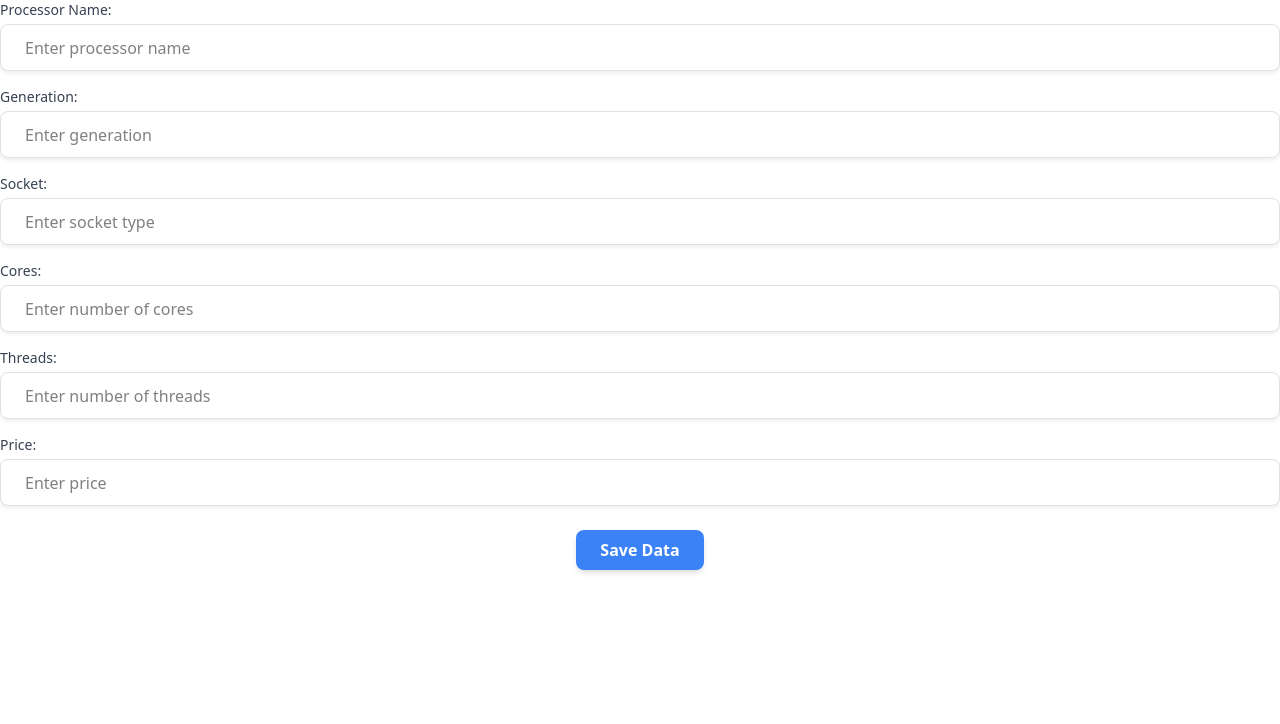
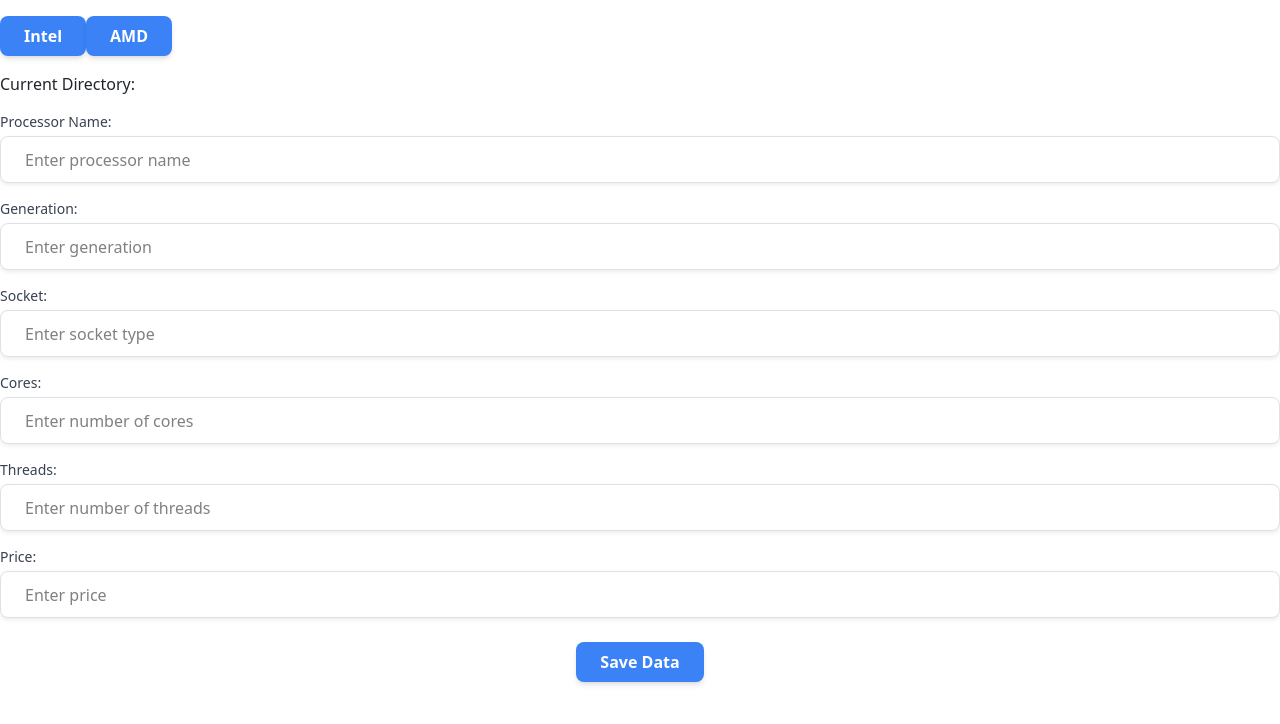
Before and after one commit to Shahriar-Shezan/Innovia, a React (Create React App) app: page /write in a window 1280 px wide. Shown: the top 724 px of the page. Built offline with nearby package versions, Linux system fonts and the light colour scheme; no server answers; a web font is replaced by a local one.

Commit message:
Multiple Directory added to write component

```diff
--- a/src/components/Database/Write.js
+++ b/src/components/Database/Write.js
@@ -1,40 +1,67 @@
-import React,{ useState } from 'react';
-import {app} from "../../firebase/firebase";
-import {getDatabase, ref, set,push} from "firebase/database";
-
-
+import React, { useState } from "react";
+import { app } from "../../firebase/firebase";
+import { getDatabase, ref, set, push } from "firebase/database";
 
 function Write() {
-
-  let [inputValue1,setInputValue1] = useState("");
-  let [inputValue2,setInputValue2] = useState("");
-  let [inputValue3,setInputValue3] = useState("");
-  let [inputValue4,setInputValue4] = useState("");
-  let [inputValue5,setInputValue5] = useState("");
-  let [inputValue6,setInputValue6] = useState("");
-
+  let [directory, setDirectory] = useState("");
+  let [inputValue1, setInputValue1] = useState("");
+  let [inputValue2, setInputValue2] = useState("");
+  let [inputValue3, setInputValue3] = useState("");
+  let [inputValue4, setInputValue4] = useState("");
+  let [inputValue5, setInputValue5] = useState("");
+  let [inputValue6, setInputValue6] = useState("");
     const saveData = async () => {
+      // Validation of inputs
+      if (
+        !directory ||
+        !inputValue1 ||
+        !inputValue2 ||
+        !inputValue3 ||
+        !inputValue4 ||
+        !inputValue5 ||
+        !inputValue6
+      ) {
+        alert("Please fill all fields and select a directory.");
+        return;
+      }
     const db = getDatabase(app);
-    const newDocRef = push(ref(db, "Processors/Intel"));
+    const newDocRef = push(ref(db, directory));
     set(newDocRef, {
       name: inputValue1,
       generation: inputValue2,
       socket: inputValue3,
       cores: inputValue4,
       threads: inputValue5,
-        price: inputValue6
-    }).then(()=>{
-      alert("data saved Successfully")
-    }).catch((error) =>{
-      alert("error: ", error.message)
+      price: inputValue6,
     })
-  }
+      .then(() => {
+        alert("data saved Successfully");
+      })
+      .catch((error) => {
+        alert("error: ", error.message);
+      });
+  };
 
   return (
     <div>
       <div className="space-y-4">
+      <button
+          onClick={()=>setDirectory("Processors/Intel")}
+          className="px-6 py-2 bg-blue-500 text-white font-semibold rounded-lg shadow-md hover:bg-blue-600 focus:outline-none focus:ring-2 focus:ring-blue-400 focus:ring-opacity-75 transition-all"
+        >
+          Intel
+        </button>
+        <button
+          onClick={()=>setDirectory("Processors/AMD")}
+          className="px-6 py-2 bg-blue-500 text-white font-semibold rounded-lg shadow-md hover:bg-blue-600 focus:outline-none focus:ring-2 focus:ring-blue-400 focus:ring-opacity-75 transition-all"
+        >
+          AMD
+        </button><br/>
+        <label>Current Directory: {directory}</label>
         <div className="flex flex-col">
-    <label className="text-sm font-medium text-gray-700">Processor Name:</label>
+          <label className="text-sm font-medium text-gray-700">
+            Processor Name:
+          </label>
           <input
             type="text"
             value={inputValue1}
@@ -45,7 +72,9 @@
         </div>
 
         <div className="flex flex-col">
-    <label className="text-sm font-medium text-gray-700">Generation:</label>
+          <label className="text-sm font-medium text-gray-700">
+            Generation:
+          </label>
           <input
             type="text"
             value={inputValue2}
@@ -98,10 +127,8 @@
             placeholder="Enter price"
           />
         </div>
-  <br/>
+        <br />
       </div>
-
-
 
       <div className="flex justify-center">
         <button
@@ -112,7 +139,7 @@
         </button>
       </div>
     </div>
-  )
+  );
 }
 
-export default Write
+export default Write;
```
Lines whose indentation alone changed are shown as unchanged.
